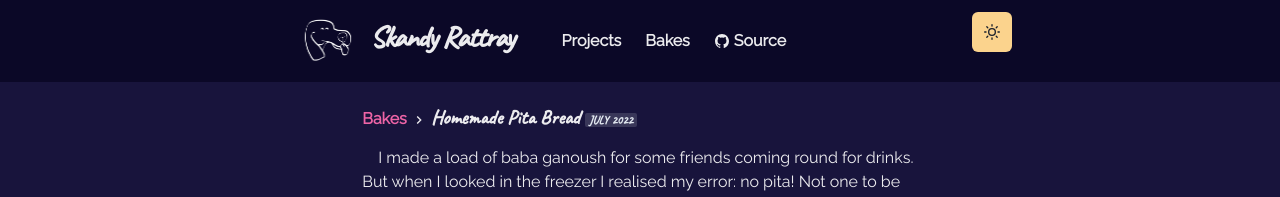
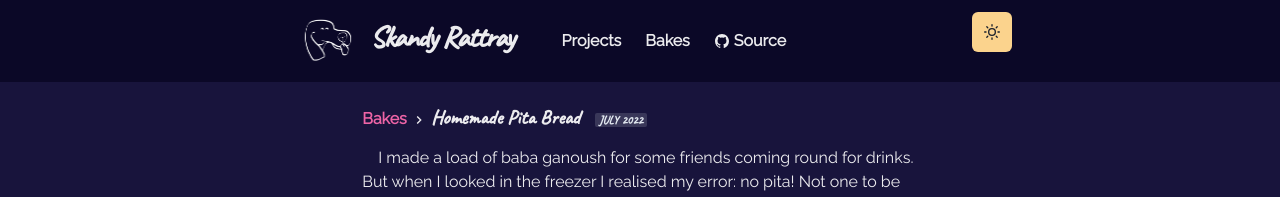
Before and after one commit to skandog/p, a Next.js app: page /bakes/pita_july_22 in a window 1280 px wide. Shown: the top 197 px of the page. Built offline with nearby package versions, Linux system fonts and the light colour scheme.

Commit message:
added padding to date badge on all bake pages

```diff
--- a/pages/bakes/grapefruit_soda.js
+++ b/pages/bakes/grapefruit_soda.js
@@ -9,7 +9,7 @@ const Bake = () => {
     <Layout title="Grapefruit Soda">
       <Container>
         <Title>
-          Fermented Grapefruit Soda <Badge>July 2022</Badge>
+          Fermented Grapefruit Soda <Badge ml={'10px'}>July 2022</Badge>
         </Title>
         <P>
           I have been fermenting ginger beer using a natural yeast culture for
--- a/pages/bakes/pita_july_22.js
+++ b/pages/bakes/pita_july_22.js
@@ -9,7 +9,7 @@ const Bake = () => {
     <Layout title="Pita Bread">
       <Container>
         <Title>
-          Homemade Pita Bread <Badge>July 2022</Badge>
+          Homemade Pita Bread <Badge ml={'10px'}>July 2022</Badge>
         </Title>
         <P>
           I made a load of baba ganoush for some friends coming round for
--- a/pages/bakes/pizza_anchovy_july_22.js
+++ b/pages/bakes/pizza_anchovy_july_22.js
@@ -9,7 +9,7 @@ const Bake = () => {
     <Layout title="Anchovy Pizza">
       <Container>
         <Title>
-          Anchovy, Capers, Chili & Parsley <Badge>July 2022</Badge>
+          Anchovy, Capers, Chili & Parsley <Badge ml={'10px'}>July 2022</Badge>
         </Title>
         <P>
           I love strong flavours and few ingredients can compete with the
--- a/pages/bakes/pizza_aug_22.js
+++ b/pages/bakes/pizza_aug_22.js
@@ -1,4 +1,4 @@
-import { Container, Badge,  List, ListItem } from '@chakra-ui/react'
+import { Container, Badge, List, ListItem } from '@chakra-ui/react'
 import { Title, BakeImage, Meta } from '../../components/bakes.js'
 import P from '../../components/paragraph.js'
 import Layout from '../../components/layouts/article.js'
@@ -9,7 +9,7 @@ const Bake = () => {
     <Layout title="Nduja, Kalmata & Red Onion - August 2022">
       <Container>
         <Title>
-          Nduja, Kalmata & Red Onion <Badge>August 2022</Badge>
+          Nduja, Kalmata & Red Onion <Badge ml={'10px'}>August 2022</Badge>
         </Title>
         <P>
           My signature pizza. Nduja, pork sausage cured with Calabrian chili
```
